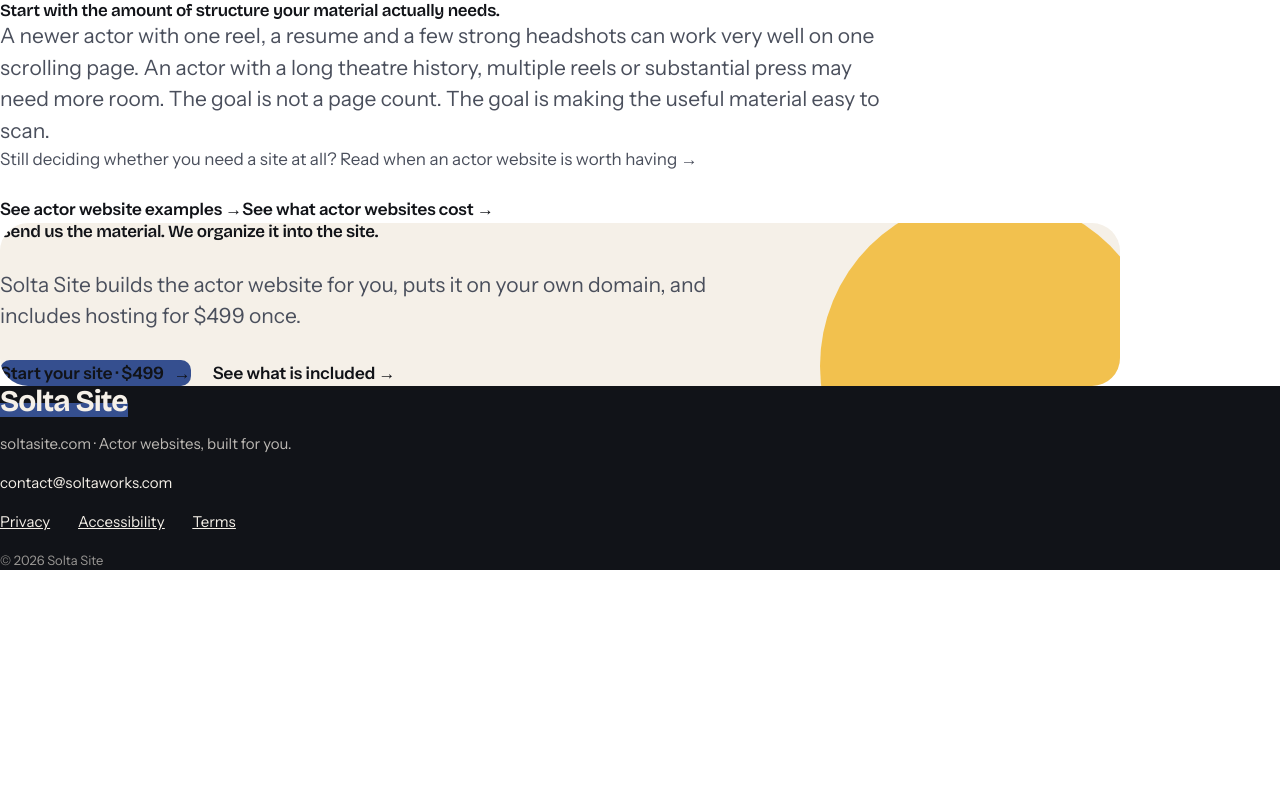
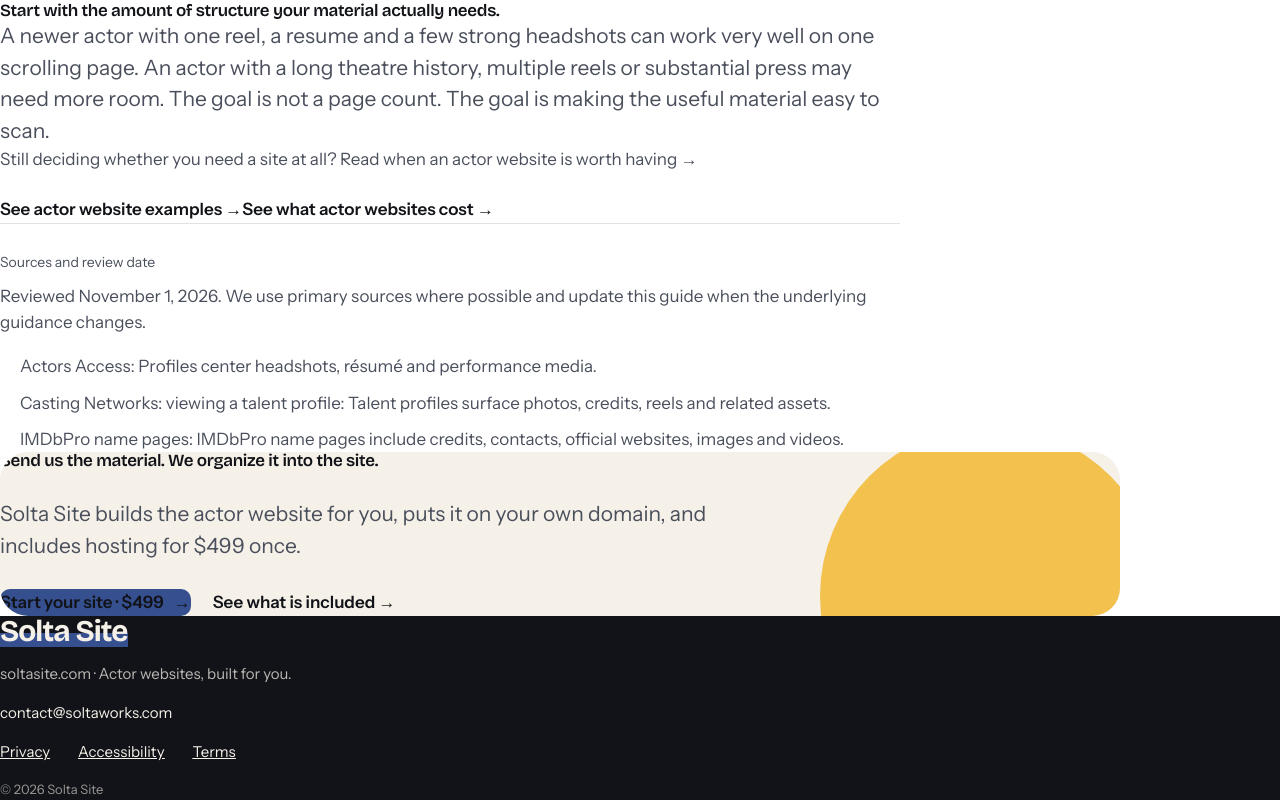
Before and after one commit to Poly-G/soltasite, a Next.js app: page /what-to-put-on-an-actor-website in a window 1280 px wide. Shown: the part 1349-2149 px from the top of the page. Before the commit the page ends 1919 px from the top, so only its background shows below. Built offline with nearby package versions, Linux system fonts and the light colour scheme; no server answers.

Commit message:
Add primary sources to what-to-put-on-an-actor-website

```diff
--- a/app/(site)/what-to-put-on-an-actor-website/page.tsx
+++ b/app/(site)/what-to-put-on-an-actor-website/page.tsx
@@ -3,6 +3,7 @@
 import { SiteFooter, SiteHeader } from '@/components/site-shell';
 import { createPageMetadata } from '@/lib/seo';
 import { siteConfig } from '@/lib/site-config';
+import { SourceList } from '@/components/source-list';
 
 export const metadata: Metadata = createPageMetadata({
   path: '/what-to-put-on-an-actor-website',
@@ -42,6 +43,9 @@
     description: 'A practical checklist for the essential content on an actor website.',
     mainEntityOfPage: `${siteConfig.origin}/what-to-put-on-an-actor-website`,
     publisher: { '@id': `${siteConfig.origin}/#organization` },
+    datePublished: '2026-10-31',
+    dateModified: '2026-11-01',
+    citation: ["https://actorsaccess.com/","https://support.castingnetworks.com/en/articles/11240193","https://help.imdb.com/article/imdbpro/industry-research/name-title-company-pages-faq/GLY9HY48QGA9F5QC"],
   };
 
   return (
@@ -133,6 +137,11 @@
           </div>
         </section>
 
+        <SourceList reviewed="November 1, 2026" sources={[
+          { name: 'Actors Access', href: 'https://actorsaccess.com/', note: 'Profiles center headshots, résumé and performance media.' },
+          { name: 'Casting Networks: viewing a talent profile', href: 'https://support.castingnetworks.com/en/articles/11240193', note: 'Talent profiles surface photos, credits, reels and related assets.' },
+          { name: 'IMDbPro name pages', href: 'https://help.imdb.com/article/imdbpro/industry-research/name-title-company-pages-faq/GLY9HY48QGA9F5QC', note: 'IMDbPro name pages include credits, contacts, official websites, images and videos.' },
+        ]} />
         <section className="wrap sec" style={{ paddingTop: 0 }}>
           <div className="close">
             <div className="circ"></div>
```
